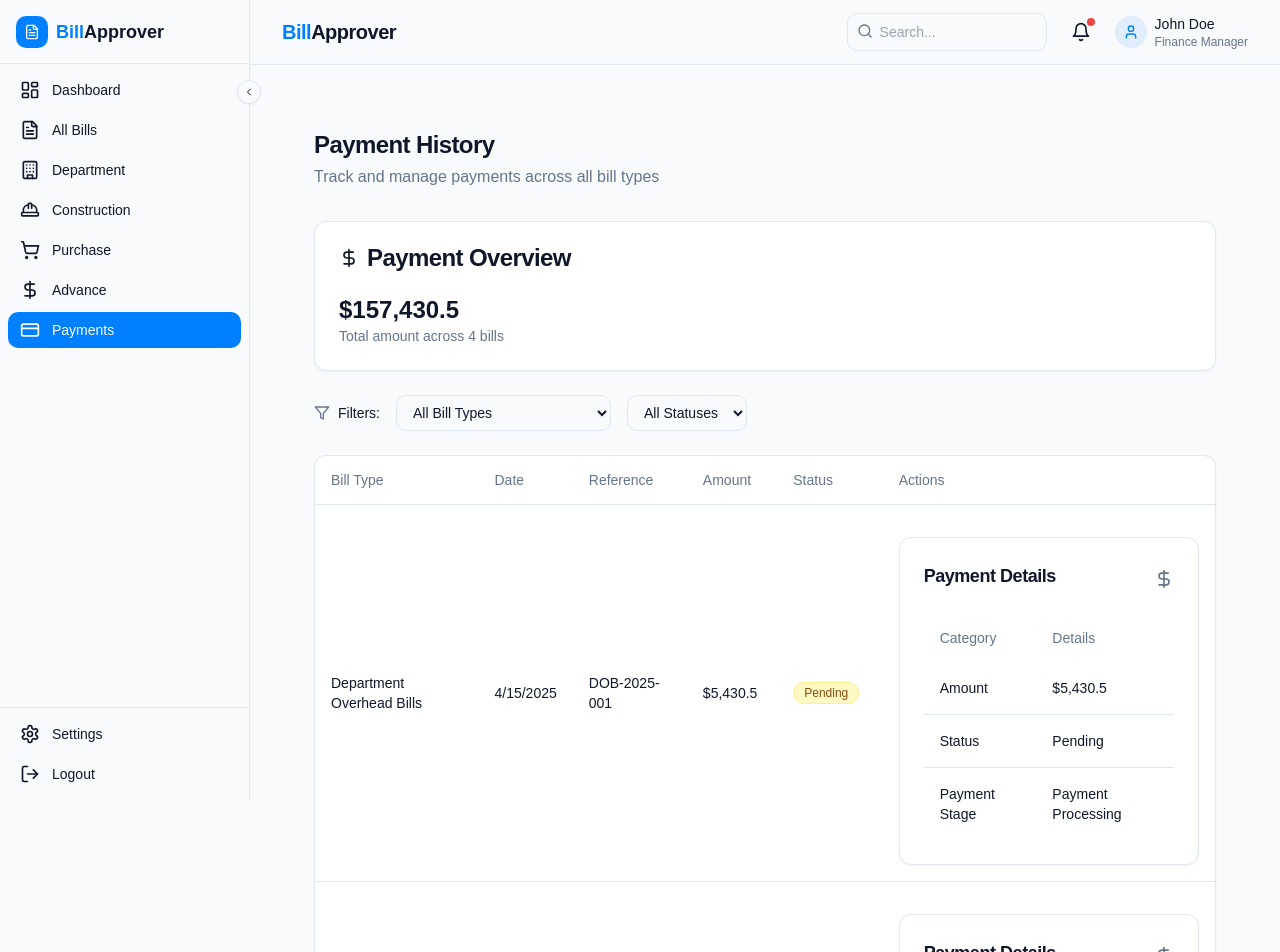
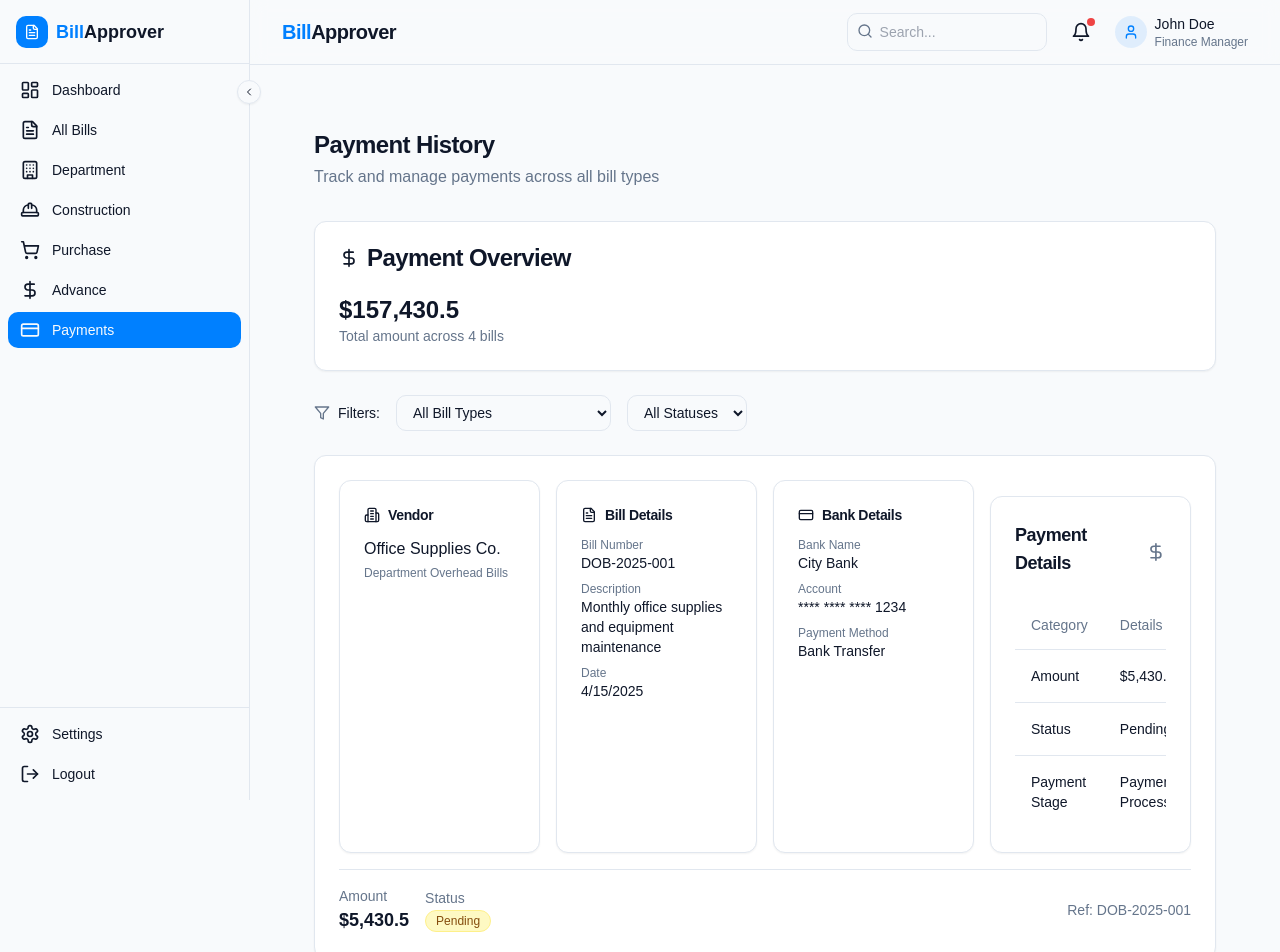
Before and after one commit to thevishaljaiswal/bill-approver-haven, a React (Vite) app: page /payments in a window 1280 px wide. Shown: the top 952 px of the page. Built offline with nearby package versions, Linux system fonts and the light colour scheme.

Commit message:
Refactor PaymentHistory table
Display bill and bank details in each row of the PaymentHistory table.

```diff
--- /dev/null
+++ b/src/components/payments/BankDetailsCard.tsx
@@ -0,0 +1,51 @@
+import React from 'react';
+import { Card, CardContent, CardHeader, CardTitle } from '@/components/ui/card';
+import { CreditCard } from 'lucide-react';
+import { Bill, BillType } from '@/context/BillContext';
+
+interface BankDetailsCardProps {
+  bill: Bill;
+}
+
+const BankDetailsCard: React.FC<BankDetailsCardProps> = ({ bill }) => {
+  // Mock bank details - in a real app, this would come from the bill data
+  const getBankDetails = () => {
+    return {
+      bankName: "City Bank",
+      accountNumber: "**** **** **** 1234",
+      routingNumber: "021000021",
+      paymentMethod: bill.type === BillType.ADVANCE_REQUEST ? "Direct Transfer" : "Bank Transfer"
+    };
+  };
+
+  const bankDetails = getBankDetails();
+
+  return (
+    <Card className="h-full">
+      <CardHeader className="pb-3">
+        <CardTitle className="flex items-center gap-2 text-sm">
+          <CreditCard className="h-4 w-4" />
+          Bank Details
+        </CardTitle>
+      </CardHeader>
+      <CardContent className="pt-0">
+        <div className="space-y-2">
+          <div>
+            <p className="text-xs text-muted-foreground">Bank Name</p>
+            <p className="font-medium text-sm">{bankDetails.bankName}</p>
+          </div>
+          <div>
+            <p className="text-xs text-muted-foreground">Account</p>
+            <p className="text-sm">{bankDetails.accountNumber}</p>
+          </div>
+          <div>
+            <p className="text-xs text-muted-foreground">Payment Method</p>
+            <p className="text-sm">{bankDetails.paymentMethod}</p>
+          </div>
+        </div>
+      </CardContent>
+    </Card>
+  );
+};
+
+export default BankDetailsCard;
--- /dev/null
+++ b/src/components/payments/BillDetailsCard.tsx
@@ -0,0 +1,69 @@
+import React from 'react';
+import { Card, CardContent, CardHeader, CardTitle } from '@/components/ui/card';
+import { FileText } from 'lucide-react';
+import { Bill, BillType, DepartmentOverheadBill, ConstructionContractBill, PurchaseBill, AdvanceRequestBill } from '@/context/BillContext';
+
+interface BillDetailsCardProps {
+  bill: Bill;
+}
+
+const BillDetailsCard: React.FC<BillDetailsCardProps> = ({ bill }) => {
+  const getBillNumber = (): string => {
+    switch (bill.type) {
+      case BillType.PURCHASE:
+        return (bill as PurchaseBill).poNumber;
+      case BillType.CONSTRUCTION_CONTRACT:
+        return (bill as ConstructionContractBill).billNumber;
+      case BillType.DEPARTMENT_OVERHEAD:
+        return (bill as DepartmentOverheadBill).billNumber;
+      case BillType.ADVANCE_REQUEST:
+        return bill.id.substring(0, 8);
+      default:
+        return bill.id.substring(0, 8);
+    }
+  };
+
+  const getDescription = (): string => {
+    switch (bill.type) {
+      case BillType.PURCHASE:
+        return (bill as PurchaseBill).itemDescription;
+      case BillType.CONSTRUCTION_CONTRACT:
+        return (bill as ConstructionContractBill).projectName;
+      case BillType.DEPARTMENT_OVERHEAD:
+        return (bill as DepartmentOverheadBill).description;
+      case BillType.ADVANCE_REQUEST:
+        return (bill as AdvanceRequestBill).purpose;
+      default:
+        return 'No description available';
+    }
+  };
+
+  return (
+    <Card className="h-full">
+      <CardHeader className="pb-3">
+        <CardTitle className="flex items-center gap-2 text-sm">
+          <FileText className="h-4 w-4" />
+          Bill Details
+        </CardTitle>
+      </CardHeader>
+      <CardContent className="pt-0">
+        <div className="space-y-2">
+          <div>
+            <p className="text-xs text-muted-foreground">Bill Number</p>
+            <p className="font-medium text-sm">{getBillNumber()}</p>
+          </div>
+          <div>
+            <p className="text-xs text-muted-foreground">Description</p>
+            <p className="text-sm">{getDescription()}</p>
+          </div>
+          <div>
+            <p className="text-xs text-muted-foreground">Date</p>
+            <p className="text-sm">{bill.createdAt.toLocaleDateString()}</p>
+          </div>
+        </div>
+      </CardContent>
+    </Card>
+  );
+};
+
+export default BillDetailsCard;
--- /dev/null
+++ b/src/components/payments/VendorCard.tsx
@@ -0,0 +1,59 @@
+import React from 'react';
+import { Card, CardContent, CardHeader, CardTitle } from '@/components/ui/card';
+import { Building2 } from 'lucide-react';
+import { Bill, BillType, DepartmentOverheadBill, ConstructionContractBill, PurchaseBill, AdvanceRequestBill } from '@/context/BillContext';
+
+interface VendorCardProps {
+  bill: Bill;
+}
+
+const VendorCard: React.FC<VendorCardProps> = ({ bill }) => {
+  const getVendorName = (): string => {
+    switch (bill.type) {
+      case BillType.PURCHASE:
+        return (bill as PurchaseBill).vendorName;
+      case BillType.CONSTRUCTION_CONTRACT:
+        return (bill as ConstructionContractBill).contractorName;
+      case BillType.DEPARTMENT_OVERHEAD:
+        return (bill as DepartmentOverheadBill).vendorName;
+      case BillType.ADVANCE_REQUEST:
+        return (bill as AdvanceRequestBill).vendorName;
+      default:
+        return 'Unknown';
+    }
+  };
+
+  const getVendorType = (): string => {
+    switch (bill.type) {
+      case BillType.PURCHASE:
+        return 'Vendor';
+      case BillType.CONSTRUCTION_CONTRACT:
+        return 'Contractor';
+      case BillType.DEPARTMENT_OVERHEAD:
+        return 'Vendor';
+      case BillType.ADVANCE_REQUEST:
+        return 'Requester';
+      default:
+        return 'Party';
+    }
+  };
+
+  return (
+    <Card className="h-full">
+      <CardHeader className="pb-3">
+        <CardTitle className="flex items-center gap-2 text-sm">
+          <Building2 className="h-4 w-4" />
+          {getVendorType()}
+        </CardTitle>
+      </CardHeader>
+      <CardContent className="pt-0">
+        <div className="space-y-1">
+          <p className="font-medium">{getVendorName()}</p>
+          <p className="text-xs text-muted-foreground">{bill.type}</p>
+        </div>
+      </CardContent>
+    </Card>
+  );
+};
+
+export default VendorCard;
--- a/src/pages/PaymentHistory.tsx
+++ b/src/pages/PaymentHistory.tsx
@@ -6,6 +6,9 @@ import { Table, TableBody, TableCell, TableHead, TableHeader, TableRow } from '@
 import { DollarSign, Filter } from 'lucide-react';
 import StatusBadge from '@/components/ui/StatusBadge';
 import PaymentDetails from '@/components/payments/PaymentDetails';
+import VendorCard from '@/components/payments/VendorCard';
+import BillDetailsCard from '@/components/payments/BillDetailsCard';
+import BankDetailsCard from '@/components/payments/BankDetailsCard';
 
 const PaymentHistory = () => {
   const { bills } = useBillContext();
@@ -116,40 +119,33 @@ const PaymentHistory = () => {
         </select>
       </div>
 
-      <Card>
-        <Table>
-          <TableHeader>
-            <TableRow>
-              <TableHead>Bill Type</TableHead>
-              <TableHead>Date</TableHead>
-              <TableHead>Reference</TableHead>
-              <TableHead>Amount</TableHead>
-              <TableHead>Status</TableHead>
-              <TableHead>Actions</TableHead>
-            </TableRow>
-          </TableHeader>
-          <TableBody>
-            {filteredBills.map((bill) => (
-              <TableRow key={bill.id}>
-                <TableCell>{bill.type}</TableCell>
-                <TableCell>
-                  {bill.createdAt.toLocaleDateString()}
-                </TableCell>
-                <TableCell>{getBillReference(bill)}</TableCell>
-                <TableCell>
-                  ${getBillAmount(bill).toLocaleString()}
-                </TableCell>
-                <TableCell>
+      <div className="space-y-6">
+        {filteredBills.map((bill) => (
+          <Card key={bill.id} className="p-6">
+            <div className="grid grid-cols-1 md:grid-cols-2 lg:grid-cols-4 gap-4 mb-4">
+              <VendorCard bill={bill} />
+              <BillDetailsCard bill={bill} />
+              <BankDetailsCard bill={bill} />
+              <PaymentDetails bill={bill} />
+            </div>
+            <div className="flex items-center justify-between pt-4 border-t">
+              <div className="flex items-center gap-4">
+                <div>
+                  <p className="text-sm text-muted-foreground">Amount</p>
+                  <p className="text-lg font-semibold">${getBillAmount(bill).toLocaleString()}</p>
+                </div>
+                <div>
+                  <p className="text-sm text-muted-foreground">Status</p>
                   <StatusBadge status={bill.status} />
-                </TableCell>
-                <TableCell>
-                  <PaymentDetails bill={bill} />
-                </TableCell>
-              </TableRow>
-            ))}
-          </TableBody>
-        </Table>
-      </Card>
+                </div>
+              </div>
+              <div className="text-sm text-muted-foreground">
+                Ref: {getBillReference(bill)}
+              </div>
+            </div>
+          </Card>
+        ))}
+      </div>
     </div>
   );
 };
```
